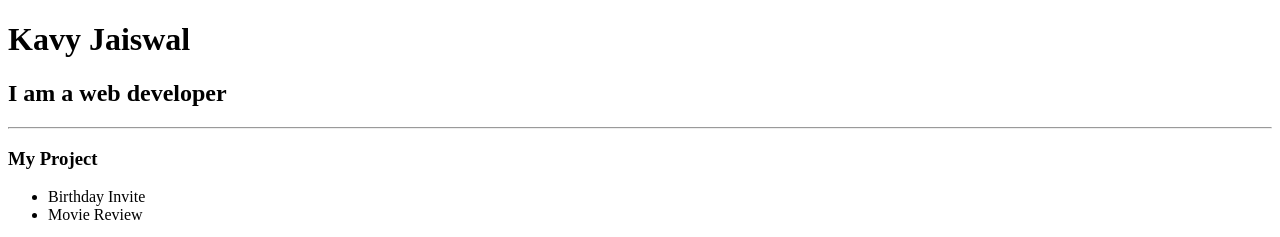
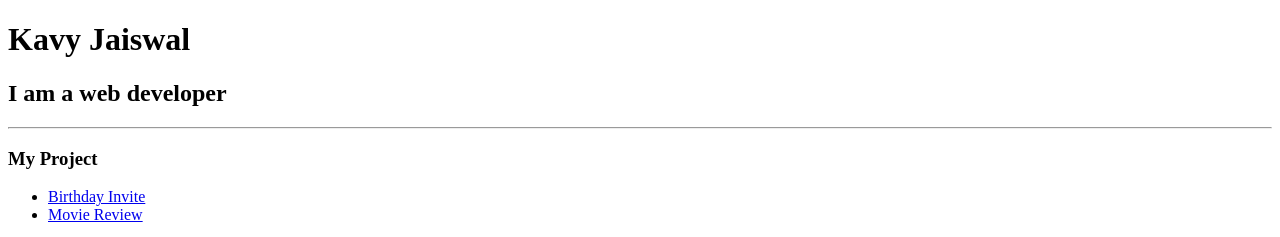
Before and after one commit to Kavy4916/My-Website, a plain HTML site: page index.html in a window 1280 px wide. Shown: the top 237 px of the page. Drawn offline with Linux system fonts and the light colour scheme.

Commit message:
Update index.html

```diff
--- a/index.html
+++ b/index.html
@@ -11,8 +11,8 @@
     <hr/>
     <h3>My Project</h3>
     <ul>
-        <li><a href="./birthday-invite.html"></a>Birthday Invite</li>
-        <li><a href="./movie-ranking.html"></a>Movie Review</li>
+        <li><a href="./birthday-invite.html">Birthday Invite</a></li>
+        <li><a href="./movie-ranking.html">Movie Review</a></li>
     </ul>
     <img src="./birthday-invite.png" height="400px"/>
     <img src="./movie-ranking.png" height="400px"/>
```
